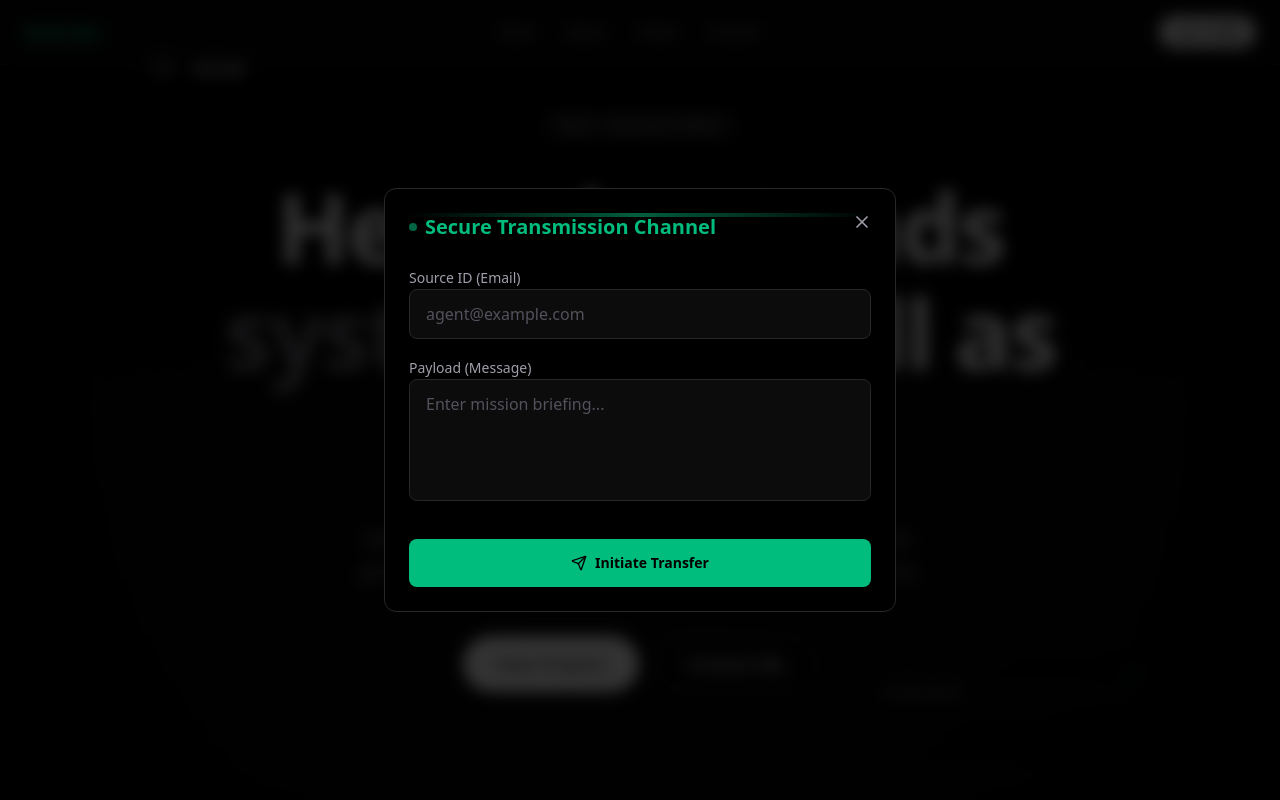
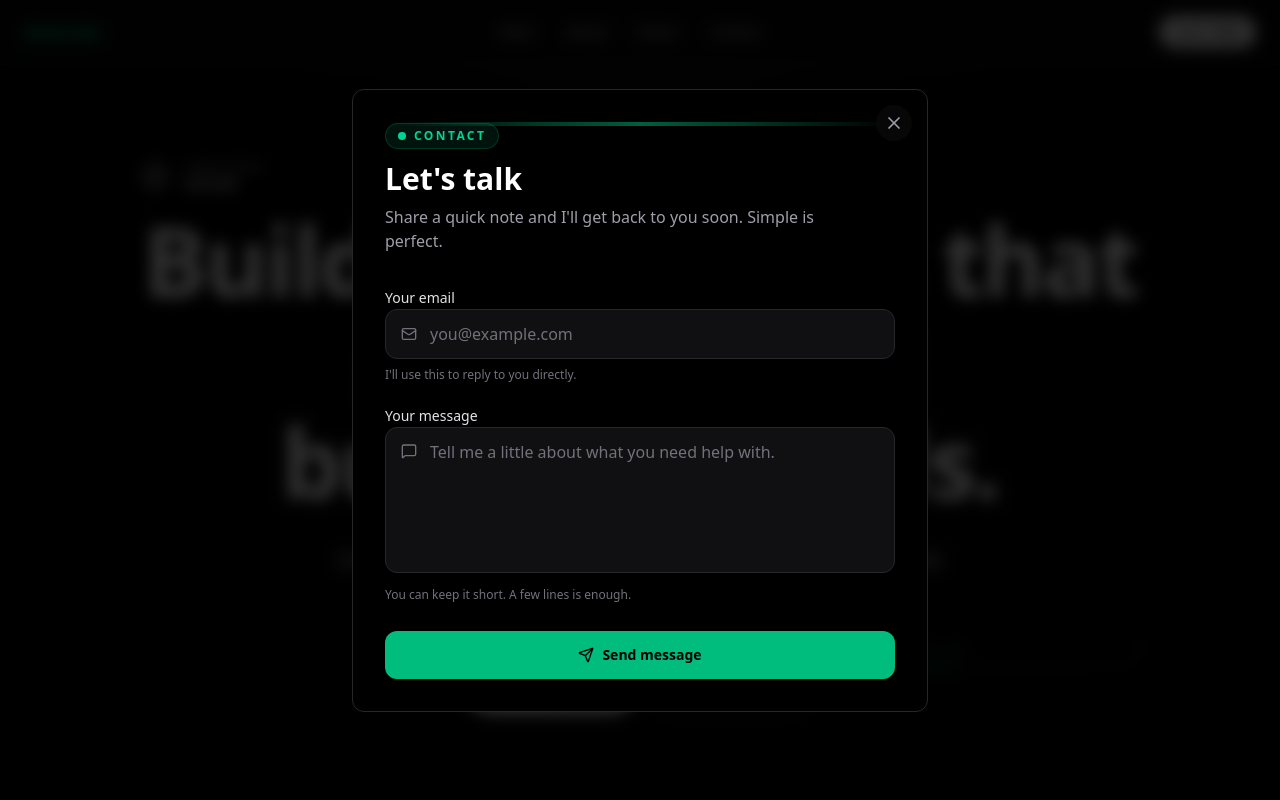
Before and after one commit to denny-smart/denis.dev, a Next.js app: page / in a window 1280 px wide. Both pictures are taken after a click on the button "Let's Talk". Shown: the top 800 px of the page. Built offline with nearby package versions, Linux system fonts and the light colour scheme.

Commit message:
Refine hero, contact modal, and section spacing

```diff
--- a/src/components/contact-form.tsx
+++ b/src/components/contact-form.tsx
@@ -2,7 +2,7 @@
 
 import { useState } from "react";
 import { motion } from "framer-motion";
-import { Send, Loader2 } from "lucide-react";
+import { Send, Loader2, Mail, MessageSquare } from "lucide-react";
 import { sendTelegramMessage } from "@/app/actions";
 import { Card } from "@/components/ui/card";
 import { Button } from "@/components/ui/button";
@@ -30,13 +30,21 @@ export const ContactForm = ({ onSuccess }: ContactFormProps = {}) => {
     }
 
     return (
-        <Card className="min-h-[400px] bg-black border-zinc-800 p-6 flex flex-col justify-center shadow-2xl shadow-emerald-900/10 relative overflow-hidden">
+        <Card className="min-h-[400px] bg-black border-zinc-800 p-6 sm:p-8 flex flex-col justify-center shadow-2xl shadow-emerald-900/10 relative overflow-hidden">
             <div className="absolute top-0 left-0 w-full h-1 bg-gradient-to-r from-transparent via-emerald-500/50 to-transparent" />
 
-            <h3 className="text-xl font-bold text-emerald-500 mb-6 flex items-center gap-2">
-                <span className="w-2 h-2 bg-emerald-500 rounded-full animate-pulse" />
-                Secure Transmission Channel
-            </h3>
+            <div className="mb-8 space-y-3">
+                <div className="inline-flex items-center gap-2 rounded-full border border-emerald-500/20 bg-emerald-500/10 px-3 py-1 text-xs font-semibold uppercase tracking-[0.2em] text-emerald-400">
+                    <span className="h-2 w-2 rounded-full bg-emerald-400" />
+                    Contact
+                </div>
+                <div className="space-y-2">
+                    <h3 className="text-2xl font-bold text-white sm:text-3xl">Let&apos;s talk</h3>
+                    <p className="max-w-md text-sm leading-6 text-zinc-400 sm:text-base">
+                        Share a quick note and I&apos;ll get back to you soon. Simple is perfect.
+                    </p>
+                </div>
+            </div>
 
             {status?.success ? (
                 <motion.div
@@ -47,66 +55,74 @@ export const ContactForm = ({ onSuccess }: ContactFormProps = {}) => {
                     <div className="w-16 h-16 bg-emerald-500/20 text-emerald-500 rounded-full flex items-center justify-center mx-auto mb-4">
                         <Send className="w-8 h-8" />
                     </div>
-                    <h4 className="text-lg font-bold text-white mb-2">Transmission Received</h4>
-                    <p className="text-zinc-400">Your message has been encrypted and sent to the secure server.</p>
+                    <h4 className="text-lg font-bold text-white mb-2">Message sent</h4>
+                    <p className="text-zinc-400">Thanks for reaching out. I&apos;ll reply as soon as I can.</p>
                     <Button
                         variant="outline"
                         className="mt-6 border-zinc-800 text-zinc-400 hover:text-white hover:bg-zinc-900"
                         onClick={() => setStatus(null)}
                     >
-                        Send Another
+                        Send another message
                     </Button>
                 </motion.div>
             ) : (
-                <form action={handleSubmit} className="space-y-4">
+                <form action={handleSubmit} className="space-y-5">
                     <div className="space-y-2">
-                        <label htmlFor="email" className="text-sm font-medium text-zinc-400">
-                            Source ID (Email)
+                        <label htmlFor="email" className="text-sm font-medium text-zinc-200">
+                            Your email
                         </label>
+                        <div className="relative">
+                            <Mail className="pointer-events-none absolute left-4 top-1/2 h-4 w-4 -translate-y-1/2 text-zinc-500" />
                             <input
                                 required
                                 type="email"
                                 name="email"
                                 id="email"
-                            placeholder="agent@example.com"
-                            className="w-full bg-zinc-900/50 border border-zinc-800 rounded-lg px-4 py-3 text-white placeholder-zinc-600 focus:outline-none focus:border-emerald-500/50 transition-colors"
+                                placeholder="you@example.com"
+                                className="w-full rounded-xl border border-zinc-800 bg-zinc-900/70 py-3 pl-11 pr-4 text-white placeholder-zinc-500 focus:outline-none focus:border-emerald-500/50 focus:bg-zinc-900 transition-colors"
                             />
+                        </div>
+                        <p className="text-xs text-zinc-500">I&apos;ll use this to reply to you directly.</p>
                     </div>
 
                     <div className="space-y-2">
-                        <label htmlFor="request" className="text-sm font-medium text-zinc-400">
-                            Payload (Message)
+                        <label htmlFor="request" className="text-sm font-medium text-zinc-200">
+                            Your message
                         </label>
+                        <div className="relative">
+                            <MessageSquare className="pointer-events-none absolute left-4 top-4 h-4 w-4 text-zinc-500" />
                             <textarea
                                 required
                                 name="request"
                                 id="request"
-                            rows={4}
-                            placeholder="Enter mission briefing..."
-                            className="w-full bg-zinc-900/50 border border-zinc-800 rounded-lg px-4 py-3 text-white placeholder-zinc-600 focus:outline-none focus:border-emerald-500/50 transition-colors resize-none"
+                                rows={5}
+                                placeholder="Tell me a little about what you need help with."
+                                className="w-full rounded-xl border border-zinc-800 bg-zinc-900/70 py-3 pl-11 pr-4 text-white placeholder-zinc-500 focus:outline-none focus:border-emerald-500/50 focus:bg-zinc-900 transition-colors resize-none"
                             />
+                        </div>
+                        <p className="text-xs text-zinc-500">You can keep it short. A few lines is enough.</p>
                     </div>
 
                     <Button
                         type="submit"
                         disabled={pending}
-                        className="w-full bg-emerald-500 hover:bg-emerald-600 text-black font-bold py-6 mt-4"
+                        className="w-full rounded-xl bg-emerald-500 hover:bg-emerald-600 text-black font-bold py-6 mt-2"
                     >
                         {pending ? (
                             <>
                                 <Loader2 className="mr-2 h-4 w-4 animate-spin" />
-                                Transmitting...
+                                Sending...
                             </>
                         ) : (
                             <>
                                 <Send className="mr-2 h-4 w-4" />
-                                Initiate Transfer
+                                Send message
                             </>
                         )}
                     </Button>
 
                     {status && !status.success && (
-                        <p className="text-red-500 text-sm text-center mt-2">
+                        <p className="text-red-400 text-sm text-center mt-2">
                             {status.message}
                         </p>
                     )}
--- a/src/components/sections/expertise.tsx
+++ b/src/components/sections/expertise.tsx
@@ -33,9 +33,9 @@ const expertiseData = [
 
 export const Expertise = () => {
     return (
-        <section className="py-24 px-4 bg-zinc-950" id="expertise">
-            <div className="mx-auto max-w-6xl space-y-16">
-                <div className="space-y-4 text-center">
+        <section className="-mt-6 bg-zinc-950 px-4 pb-24 pt-0 md:-mt-8 md:pb-24 md:pt-0" id="expertise">
+            <div className="mx-auto max-w-6xl space-y-6 md:space-y-8">
+                <div className="space-y-3 text-center">
                     <h2 className="text-3xl font-bold tracking-tighter sm:text-4xl text-zinc-100">
                         Core Expertise
                     </h2>
--- a/src/components/sections/hero.tsx
+++ b/src/components/sections/hero.tsx
@@ -2,7 +2,7 @@
 
 import { useState } from "react";
 import { motion } from "framer-motion";
-import { Shield, Terminal, ArrowRight, Activity, Lock } from "lucide-react";
+import { Shield } from "lucide-react";
 import { Button } from "@/components/ui/button";
 import { Card } from "@/components/ui/card";
 import { Modal } from "@/components/ui/modal";
@@ -12,7 +12,9 @@ export const Hero = () => {
     const [isModalOpen, setIsModalOpen] = useState(false);
 
     return (
-        <section className="relative flex min-h-screen flex-col items-center justify-center overflow-hidden px-4 py-24 text-center">
+        <section className="relative flex min-h-screen flex-col items-center justify-center overflow-hidden px-4 pb-24 pt-32 md:pt-36 text-center">
+
+            <div className="pointer-events-none absolute inset-0 bg-[radial-gradient(circle_at_top,rgba(255,255,255,0.06),transparent_38%),linear-gradient(to_bottom,rgba(0,0,0,0.12),rgba(0,0,0,0.45))]" />
 
             {/* Geometric Grid Background is handled in page.tsx layout, ensuring visibility */}
 
@@ -24,15 +26,15 @@ export const Hero = () => {
                     initial={{ opacity: 0, y: 20 }}
                     animate={{ opacity: 1, y: [0, -15, 0] }}
                     transition={{ duration: 5, repeat: Infinity, ease: "easeInOut", delay: 0.2 }}
-                    className="absolute -top-20 left-0 hidden lg:block w-64"
+                    className="absolute left-4 top-0 hidden lg:block w-64 xl:-left-2"
                 >
-                    <Card className="bg-black/40 backdrop-blur-md border border-white/10 p-4 shadow-2xl">
+                    <Card className="border border-white/15 bg-black/70 p-4 shadow-2xl backdrop-blur-md">
                         <div className="flex items-center gap-3">
-                            <div className="p-2 rounded-full bg-white/10">
+                            <div className="rounded-full bg-white/12 p-2">
                                 <Shield className="h-5 w-5 text-white" />
                             </div>
                             <div className="text-left">
-                                <p className="text-xs font-mono text-zinc-400">System Status</p>
+                                <p className="text-xs font-mono text-zinc-300">System Status</p>
                                 <p className="text-sm font-bold text-white">SECURE</p>
                             </div>
                         </div>
@@ -44,16 +46,16 @@ export const Hero = () => {
                     initial={{ opacity: 0, y: 20 }}
                     animate={{ opacity: 1, y: [0, -20, 0] }}
                     transition={{ duration: 6, repeat: Infinity, ease: "easeInOut", delay: 1 }}
-                    className="absolute -bottom-10 right-0 hidden lg:block w-72"
+                    className="absolute bottom-2 right-4 hidden lg:block w-72 xl:-right-2"
                 >
-                    <Card className="bg-black/40 backdrop-blur-md border border-white/10 p-4 shadow-2xl">
+                    <Card className="border border-white/15 bg-black/70 p-4 shadow-2xl backdrop-blur-md">
                         <div className="flex items-center justify-between mb-2">
-                            <span className="text-xs font-mono text-zinc-500">ACTIVITY_LOG</span>
+                            <span className="text-xs font-mono text-zinc-300">ACTIVITY_LOG</span>
                             <div className="h-1.5 w-1.5 rounded-full bg-green-500 animate-pulse" />
                         </div>
-                        <div className="h-1 w-full bg-zinc-800 rounded-full overflow-hidden">
+                        <div className="h-1.5 w-full overflow-hidden rounded-full bg-zinc-800">
                             <motion.div
-                                className="h-full bg-white"
+                                className="h-full bg-emerald-400"
                                 animate={{ width: ["0%", "40%", "70%", "100%"] }}
                                 transition={{ duration: 3, repeat: Infinity }}
                             />
@@ -73,20 +75,20 @@ export const Hero = () => {
                         initial={{ opacity: 0, scale: 0.9 }}
                         animate={{ opacity: 1, scale: 1 }}
                         transition={{ delay: 0.2 }}
-                        className="inline-flex items-center rounded-full border border-white/10 bg-white/5 px-4 py-1.5 backdrop-blur-sm"
+                        className="inline-flex items-center rounded-full border border-white/15 bg-black/55 px-4 py-1.5 backdrop-blur-sm"
                     >
-                        <span className="text-sm font-medium text-zinc-300">Denis | Security Architect</span>
+                        <span className="text-sm font-medium text-zinc-100">Denis | System Architect</span>
                     </motion.div>
 
                     {/* Headline */}
-                    <h1 className="text-5xl font-extrabold tracking-tight text-white sm:text-7xl md:text-8xl max-w-4xl mx-auto leading-[1.1]">
-                        He understands <br className="hidden sm:block" />
-                        <span className="text-zinc-500">systems</span> as well as <br className="hidden sm:block" />
-                        <span className="text-white">business.</span>
+                    <h1 className="mx-auto max-w-5xl text-5xl font-extrabold tracking-tight text-white leading-[1.05] sm:text-7xl md:text-8xl">
+                        Building <span className="text-emerald-400">systems</span> that <br className="hidden sm:block" />
+                        support real <br className="hidden sm:block" />
+                        <span className="text-white">business needs.</span>
                     </h1>
 
                     {/* Description */}
-                    <p className="mx-auto max-w-xl text-lg text-zinc-400 md:text-xl leading-relaxed">
+                    <p className="mx-auto max-w-2xl text-lg leading-relaxed text-zinc-300 md:text-xl">
                         Designing resilient automated architectures and offensive-grade security solutions for modern financial infrastructure.
                     </p>
 
@@ -108,7 +110,7 @@ export const Hero = () => {
                         <Button
                             variant="outline"
                             onClick={() => setIsModalOpen(true)}
-                            className="h-14 px-8 rounded-full border-white/20 text-white hover:bg-white/10 text-lg font-medium transition-transform active:scale-95"
+                            className="h-14 rounded-full border-white/40 px-8 text-lg font-medium text-white hover:bg-white/10 transition-transform active:scale-95"
                         >
                             Contact Me
                         </Button>
--- a/src/components/ui/modal.tsx
+++ b/src/components/ui/modal.tsx
@@ -43,7 +43,7 @@ export const Modal = ({ isOpen, onClose, children, title }: ModalProps) => {
                             animate={{ opacity: 1, scale: 1, y: 0 }}
                             exit={{ opacity: 0, scale: 0.95, y: 20 }}
                             transition={{ type: "spring", duration: 0.5 }}
-                            className="relative w-full max-w-lg max-h-[90vh] overflow-y-auto"
+                            className="relative w-full max-w-xl max-h-[90vh] overflow-y-auto"
                             onClick={(e) => e.stopPropagation()}
                         >
                             {title && (
@@ -62,7 +62,8 @@ export const Modal = ({ isOpen, onClose, children, title }: ModalProps) => {
                             {!title && (
                                 <button
                                     onClick={onClose}
-                                    className="absolute top-4 right-4 p-2 rounded-full hover:bg-zinc-800 transition-colors z-10"
+                                    aria-label="Close contact form"
+                                    className="absolute top-4 right-4 p-2 rounded-full bg-zinc-950/80 hover:bg-zinc-800 transition-colors z-10"
                                 >
                                     <X className="w-5 h-5 text-zinc-400" />
                                 </button>
```
Also changed, not shown: src/components/navbar.tsx (+3 -4 lines), src/components/sections/about.tsx (+12 -12 lines), src/components/sections/projects.tsx (+3 -4 lines). Lines whose indentation alone changed are shown as unchanged.
